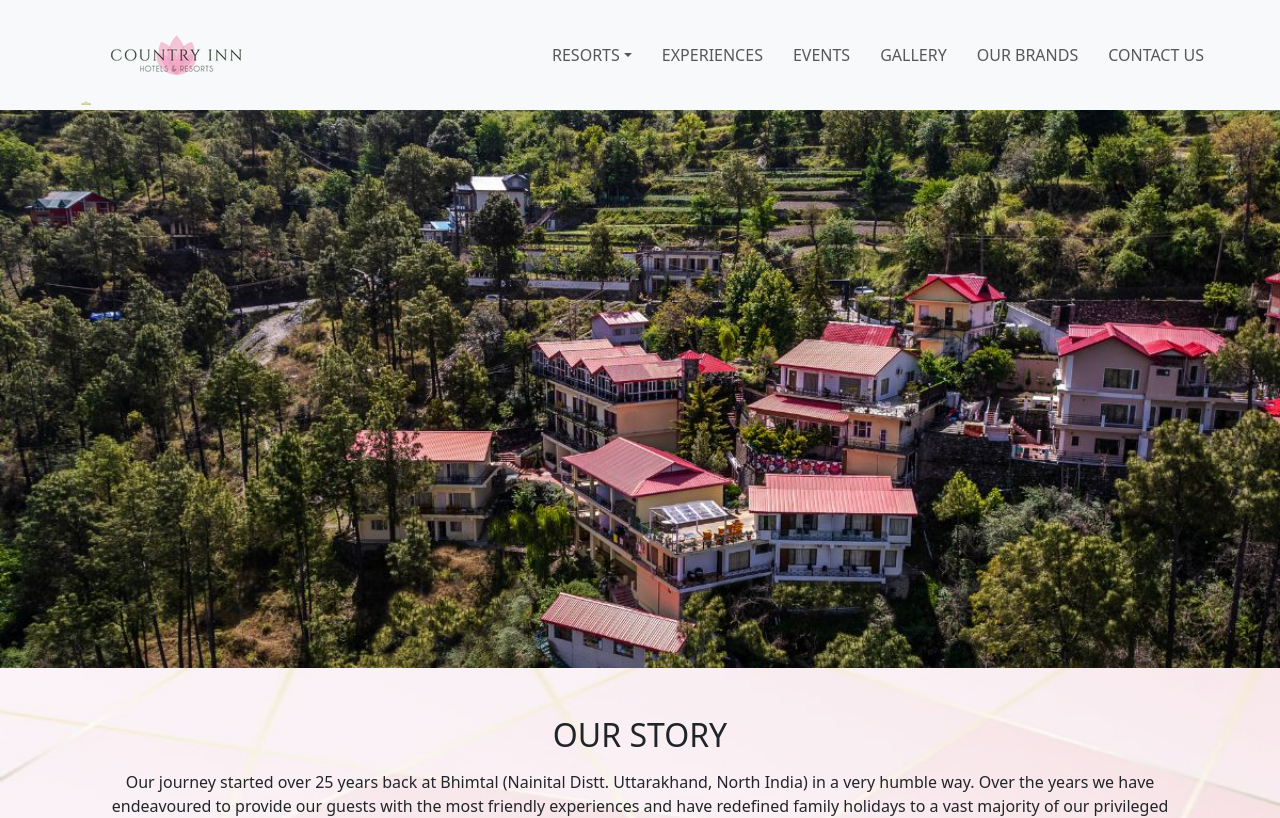
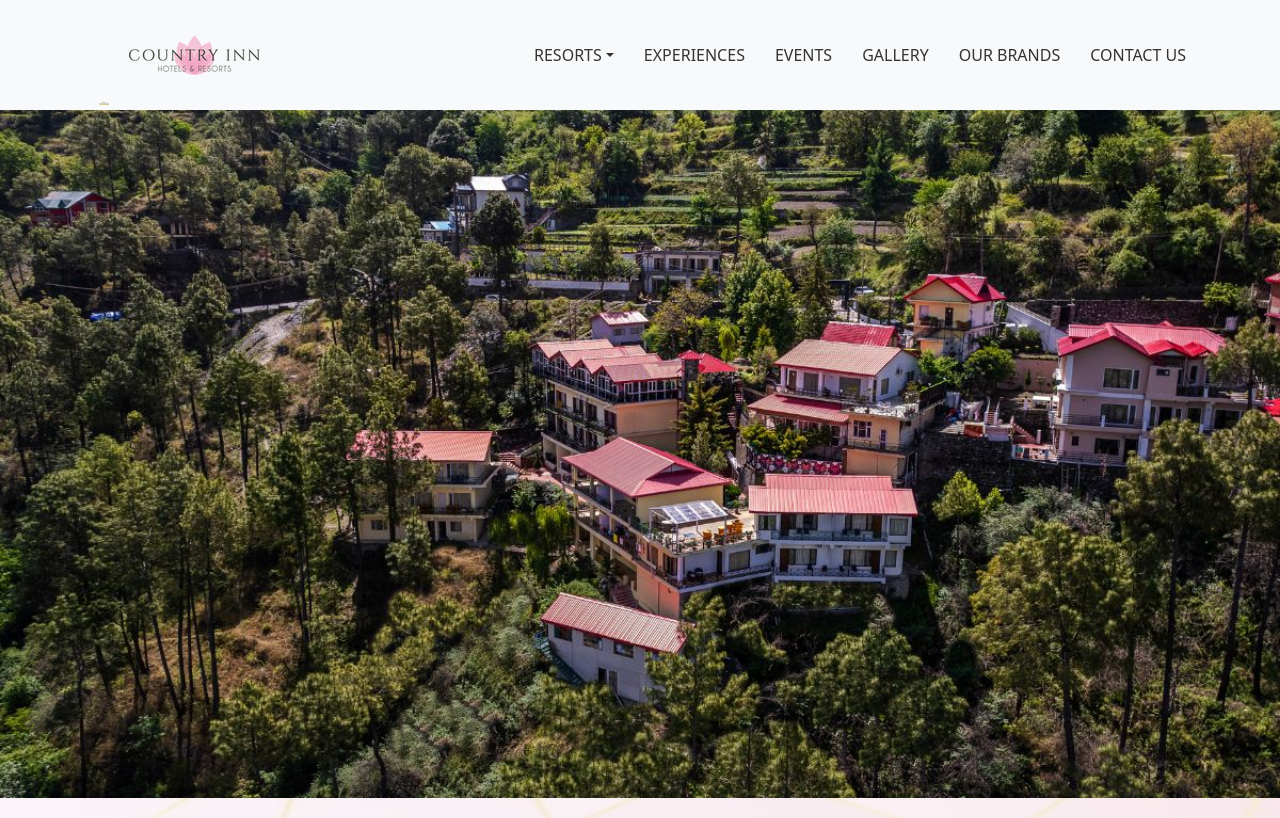
Before and after one commit to Swadhin2001/CountryInn, a Next.js app: page /aboutus in a window 1280 px wide. Shown: the top 818 px of the page. Built offline with nearby package versions, Linux system fonts and the light colour scheme; a small style sheet from the web is missing.

Commit message:
bug fixed

```diff
--- a/src/components/Navbar.jsx
+++ b/src/components/Navbar.jsx
@@ -6,33 +6,36 @@ import Image from 'next/image'
 import logo from '@/assets/cihr-logo.png'
 
 function Navbar(props) {
-    const [opacity, setOpacity] = useState (`${props.opacity}`);
-    const Scroll =()=>{
-        if (scrollY >= 100){
-            setOpacity ("1");
+    const [opacity, setOpacity] = useState(`${props.opacity}`);
+    const Scroll = () => {
+        if (scrollY >= 100) {
+            setOpacity("1");
         }
         else {
-            setOpacity (`${props.opacity}`);
+            setOpacity(`${props.opacity}`);
         }
     }
 
-    if (typeof window !== "undefined"){
+    if (typeof window !== "undefined") {
         window.addEventListener('scroll', Scroll);
     }
     return (
         <>
-        <div className="navbar navbar-expand-lg bg-body-tertiary sticky-top d-flex align-center justify-content-center bg-light" style = {{"opacity": `${opacity}`}}>
-            <div className="container-1140 d-flex flex-row">
+            <div className="navbar navbar-expand-lg bg-body-tertiary sticky-top " style={{ "opacity": `${opacity}` }}>
+                <div className="container-fluid container-xl d-flex align-items-center justify-content-lg-between">
                     <Link className="navbar-brand " href="/">
-                    <Image src= {logo} alt='' className='nav-icon'/>
+                        <Image src={logo} alt='' className='nav-icon' />
                     </Link>
+
+
+                    <nav id="navbar" className='navbar order-last order-lg-0'>
 
                         <button className="navbar-toggler" type="button" data-bs-toggle="collapse" data-bs-target="#navbarNavDropdown" aria-controls="navbarNavDropdown" aria-expanded="false" aria-label="Toggle navigation">
                             <span className="navbar-toggler-icon"></span>
                         </button>
-                <div className="collapse navbar-collapse" id="navbarNavDropdown">
+                        <div className="collapse navbar-collapse " id="navbarNavDropdown">
                             <ul className="navbar-nav">
-                    <li className="nav-item dropdown">
+                                <li className="nav-item dropdown navbar-item-padding">
                                     <a className="nav-link dropdown-toggle" href="#" role="button" data-bs-toggle="dropdown" aria-expanded="false">
                                         RESORTS
                                     </a>
@@ -66,6 +69,8 @@ function Navbar(props) {
                                 </li>
                             </ul>
                         </div>
+                    </nav>
+
                 </div>
             </div>
         </>
--- a/src/styles/globals.css
+++ b/src/styles/globals.css
@@ -97,7 +97,7 @@
   background-repeat: no-repeat;
   background-size: cover;
   /* background-position: bottom center; */
-  min-height: 670px;
+  height: 100vh;
   position: relative;
   margin-top: -112px;
 }
@@ -105,12 +105,27 @@
   height: 110px;
 }
 .nav-icon{
-  margin-right: 230px !important;
-  height: 110px;
-  padding: 0px;
+  font-size: 28px;
+  margin: 0;
+  padding: 0;
+  line-height: 1;
+  font-weight: 300;
+  letter-spacing: 1px;
+  text-transform: uppercase;
+  font-family: 'Trajan', sans-serif;
+}
+.nav-link {
+  display: flex !important;
+  align-items: center !important;
+  justify-content: space-between !important;
+  padding: 10px 0 10px 30px !important;
+  color: #333 !important;
+  white-space: nowrap !important;
+  transition: 0.3s !important;
+  font-size: 16px !important;
 }
 .nav-item{
-  padding: 10px 0px 10px 30px;
+  padding: 10px 0px 10px 30px !important;
 }
 .nav-link{
   margin: 0px !important;
@@ -291,7 +306,7 @@
   z-index: 99;
 }
 .swiper-button{
-  font-size: 60px;
+  font-size: 60px !important;
   color: gray;
 }
 .panel-body {
```
Lines whose indentation alone changed are shown as unchanged.
